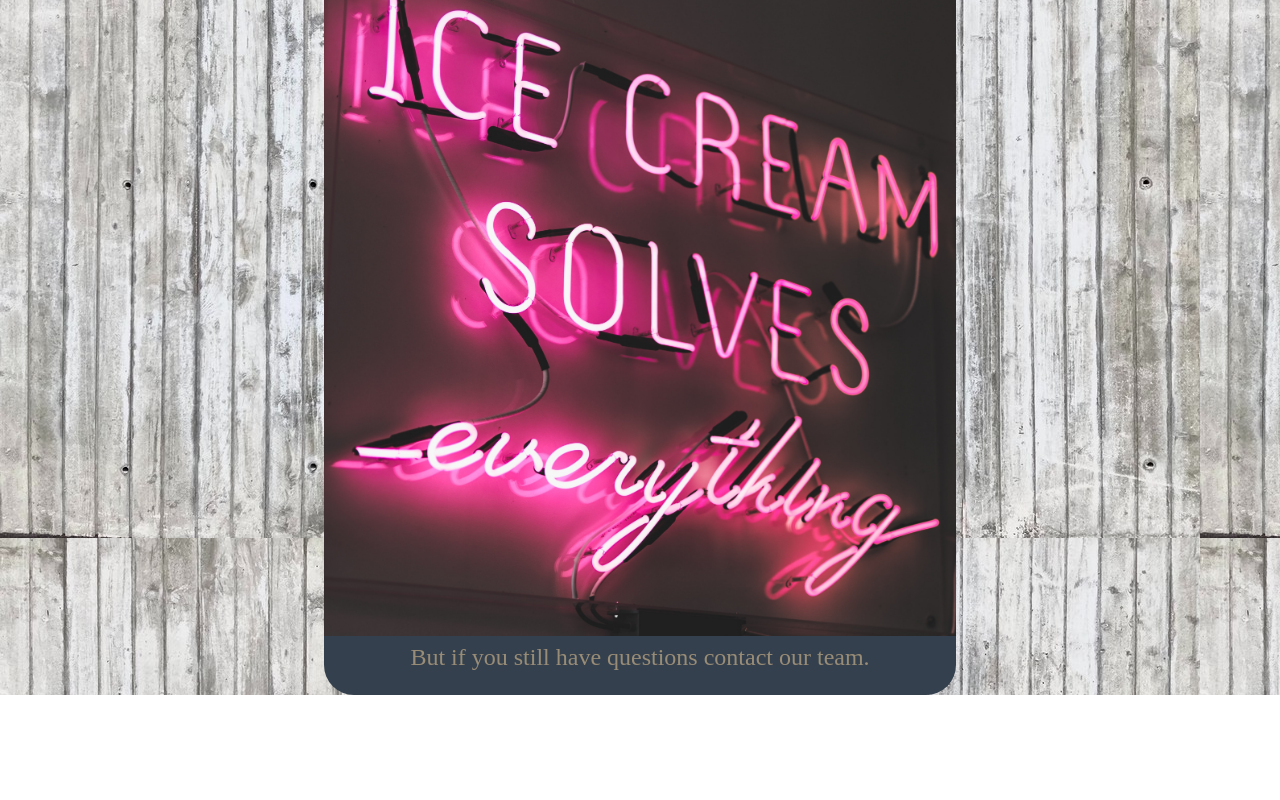
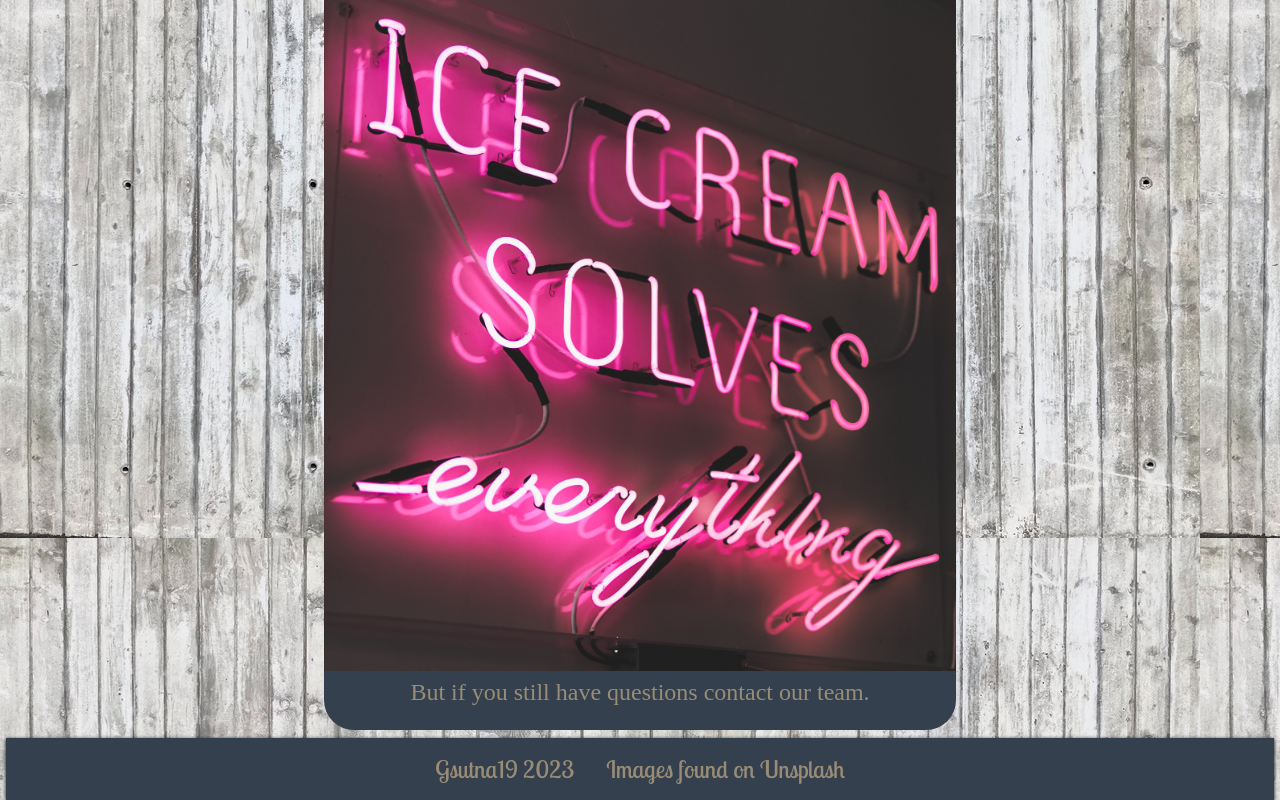
Before and after one commit to Gsutna19/restaurant, a website built with webpack: page dist/index.html in a window 1280 px wide. Shown: the part 1262-2062 px from the top of the page. Before the commit the page ends 1957 px from the top, so only its background shows below. Built offline with nearby package versions, Linux system fonts and the light colour scheme.

Commit message:
Add footer to page

```diff
--- a/src/index.js
+++ b/src/index.js
@@ -1,4 +1,4 @@
-import {heading, head2, head3, par, par2, par3, ul} from './page-load.js';
+import {heading, head2, head3, par, par2, par3, ul, ul2} from './page-load.js';
 import './style.css';
 import Burger from './burger.jpg';
 import Neon from './neonburger.jpg';
@@ -31,7 +31,9 @@ function component() {
     element.appendChild(par3);
 
 
+
     return element;
 }
 document.body.appendChild(component());
+document.body.appendChild(ul2);
 // console.log('Importing content form page-load')
--- a/src/page-load.js
+++ b/src/page-load.js
@@ -1,4 +1,4 @@
-export { heading, head2, head3, par, par2, par3, ul }
+export { heading, head2, head3, par, par2, par3, ul, ul2 }
 
 const heading = document.createElement('h1');
 const head2 = document.createElement('h2');
@@ -10,20 +10,29 @@ const ul = document.createElement('ul');
 const li = document.createElement('li');
 const li2 = document.createElement('li');
 const li3 = document.createElement('li');
+const ul2 = document.createElement('ul');
+const li4 = document.createElement('li');
+const li5 = document.createElement('li');
 
 ul.classList.add('header');
+ul2.classList.add('header');
 
 li.textContent = 'Home';
 li2.textContent = 'Menu';
 li3.textContent = 'Contact Us';
 
+li4.textContent = 'Gsutna19 2023';
+li5.textContent = 'Images found on Unsplash';
+
 ul.appendChild(li);
 ul.appendChild(li2);
 ul.appendChild(li3);
+ul2.appendChild(li4);
+ul2.appendChild(li5);
 
 heading.innerHTML = "Welcome to Restaurant!";
 head2.innerHTML = "Menu";
 head3.innerHTML = "Contact Us";
-par.innerHTML = "The restaurant is great! 10/10 would eat here again.";
+par.innerHTML = '"The restaurant is great! 10/10 would eat here again." <br>- Gal Fiery';
 par2.innerHTML = "Check out our Heavenly Menu!";
 par3.innerHTML = "But if you still have questions contact our team.";
--- a/src/style.css
+++ b/src/style.css
@@ -44,6 +44,7 @@ p {
     max-width: 632px;
     border-radius: 30px;
     padding: 16px 0;
+    margin: 8px 0;
 }
 
 .header {
@@ -54,7 +55,8 @@ p {
     color: var(--light-txt);
     list-style-type: none;
     box-shadow: 0 1px 4px black;
-    width: 96vw;
+    padding: 0;
+    width: 99vw;
     z-index: 99;
 }
 
```
Also changed, not shown: dist/main.js.
